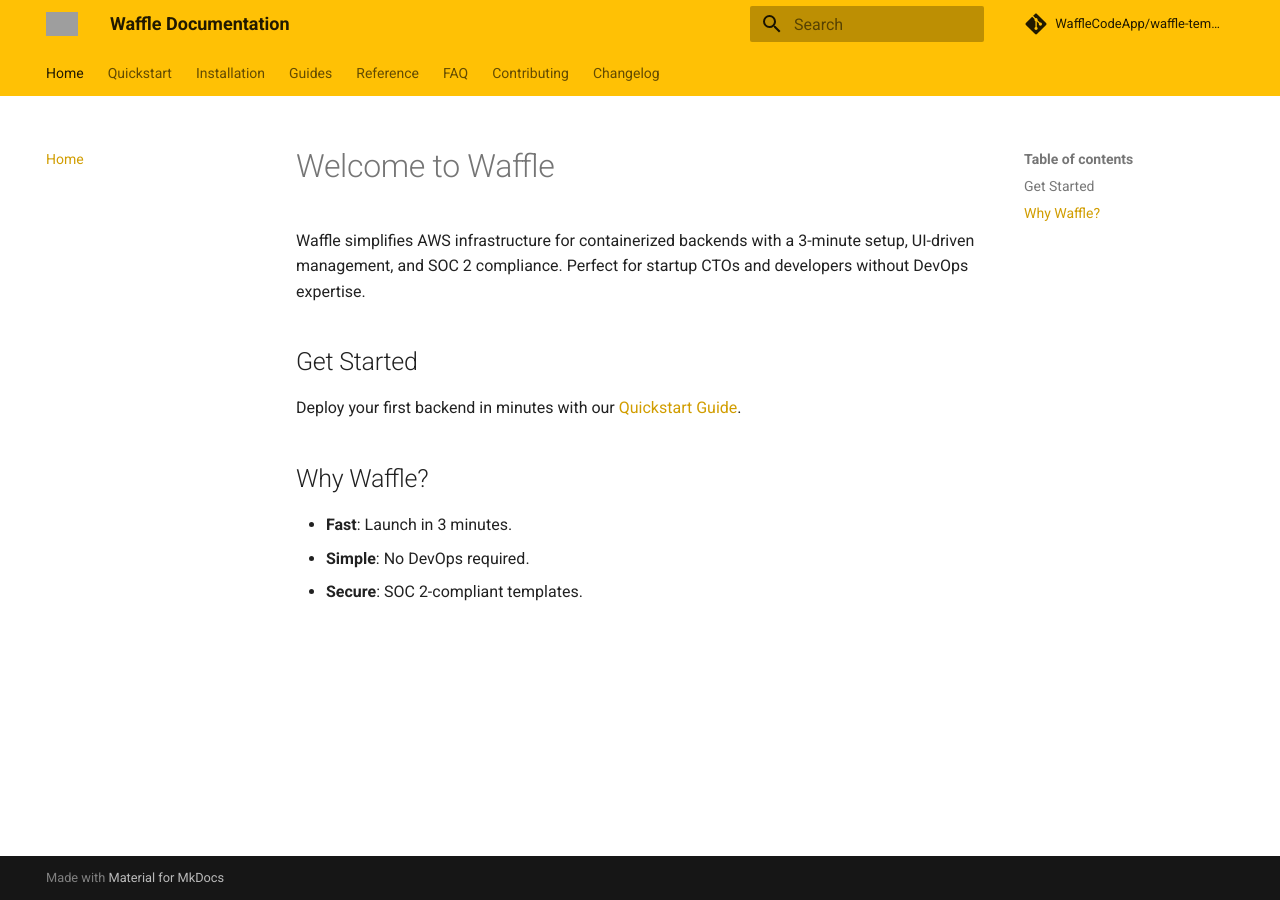
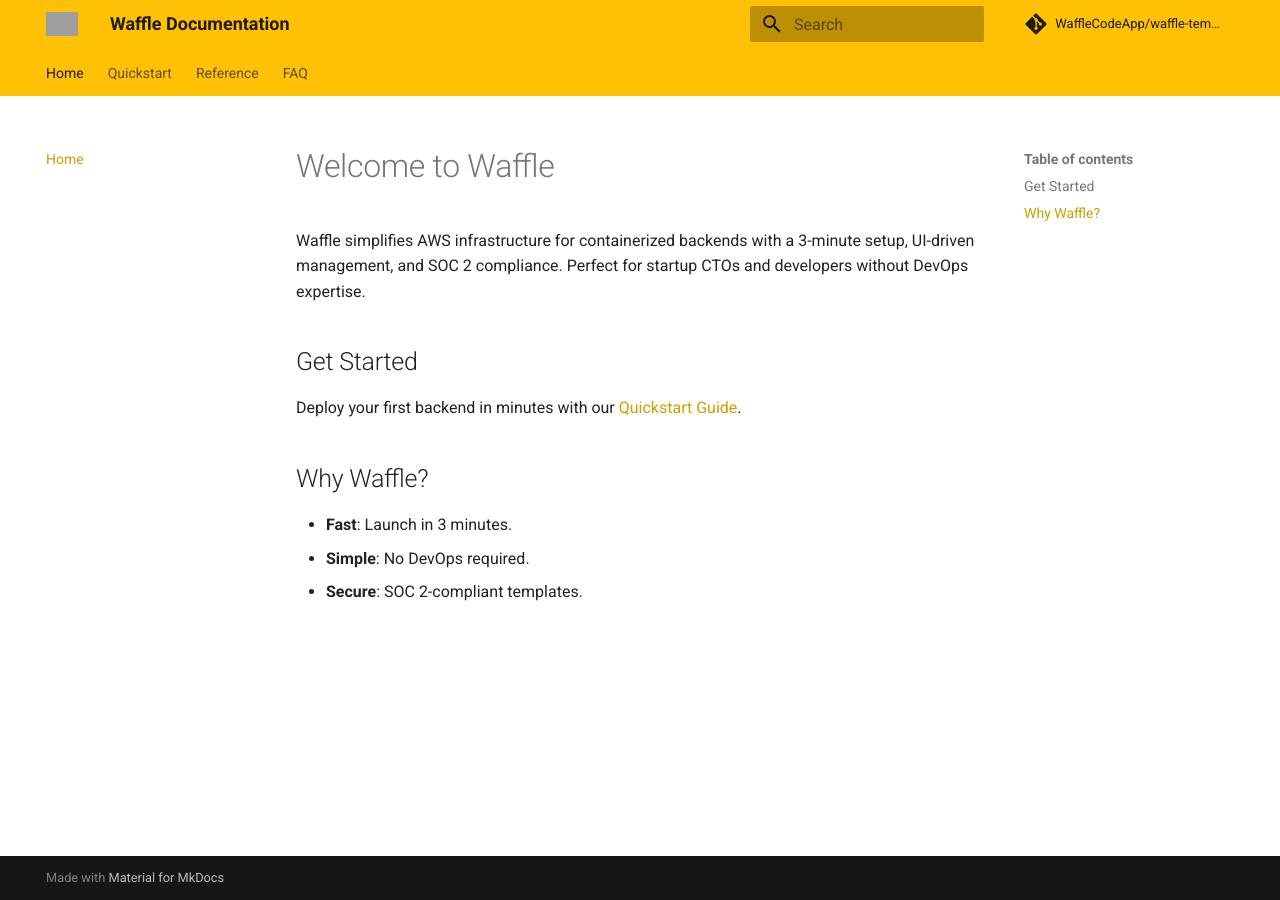
Before and after one commit to RSSnyder13/waffle-docs, an MkDocs documentation site: the page built from docs/index.md, in a window 1280 px wide. Built offline with MkDocs 1.6.1 and Material for MkDocs 9.7.7, drawn with Linux system fonts in a browser that asks for light colours; comment, search, counter and statistics services are not loaded; some of the changed lines change nothing that is shown; grey boxes are pictures that could not be loaded.

Commit message:
Update mkdocs.yml

```diff
--- a/mkdocs.yml
+++ b/mkdocs.yml
@@ -23,15 +23,8 @@ theme:
 nav:
   - Home: index.md
   - Quickstart: quickstart.md
-  - Installation: installation.md
-  - Guides:
-      - Deploying a Next.js App: guides/nextjs.md
-      - Setting Up a Database: guides/database.md
-      - CI/CD Pipelines: guides/cicd.md
   - Reference: reference.md
   - FAQ: faq.md
-  - Contributing: contributing.md
-  - Changelog: changelog.md
 
 markdown_extensions:
   - pymdownx.highlight:
```
